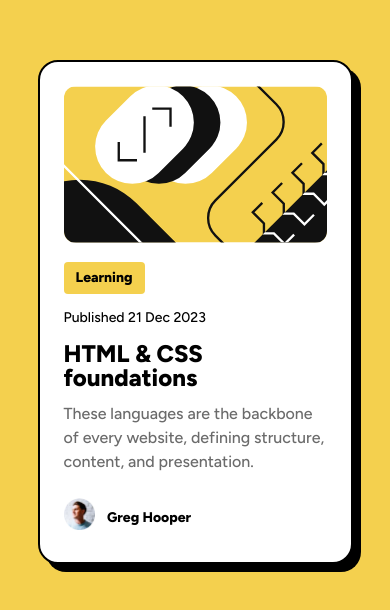
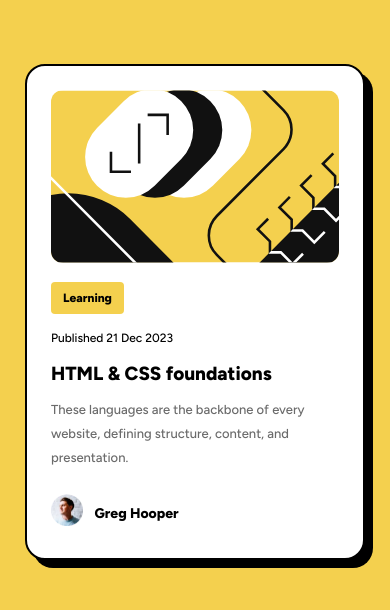
Before and after one commit to shaikh-dotcom/blog-preview-card, a plain HTML site: page index.html in a window 390 px wide. Shown: the part 110-720 px from the top of the page. Drawn offline with Linux system fonts and the light colour scheme.

Commit message:
modified the font size for smallwr screns

```diff
--- a/style.css
+++ b/style.css
@@ -14,7 +14,7 @@ line-height: 150%;
     display:grid;
   align-items:center;
   justify-content:center;
-  padding: 20px;
+  padding: 25px;
 }
 .image{
   border-radius:12px;
@@ -24,7 +24,7 @@ line-height: 150%;
 .main-card{
   display:grid;
   height:auto;
-  width:90%;
+  width:100%;
   max-width:24rem;
   background-color:#FFFFFF;
   gap:12px;
@@ -34,7 +34,6 @@ line-height: 150%;
   border-radius:20px;
   justify-self: center;
   transition: box-shadow 0.3s ease;
-  cursor: pointer;
 }
 .pseudo-button{
  background-color:#F4D04E;
@@ -72,7 +71,10 @@ line-height: 150%;
   width: fit-content;
   gap:12px ;
 }
-@media (hover: hover) {
+@media (hover: hover) and (pointer: fine) {
+  .main-card {
+    cursor: pointer;
+  }
   .main-card:hover {
     box-shadow: 16px 16px 0px 0px #000000;
   }
@@ -80,3 +82,17 @@ line-height: 150%;
     color: #F4D04E;
   }
 }
+@media(max-width: 480px){
+  .explanation-para{
+    font-size: 13px;
+  }
+  .heading{
+    font-size: 19px;
+  }
+  .date{
+    font-size: 12px;
+  }
+.pseudo-button{
+  font-size: 12px;
+}
+}
```
